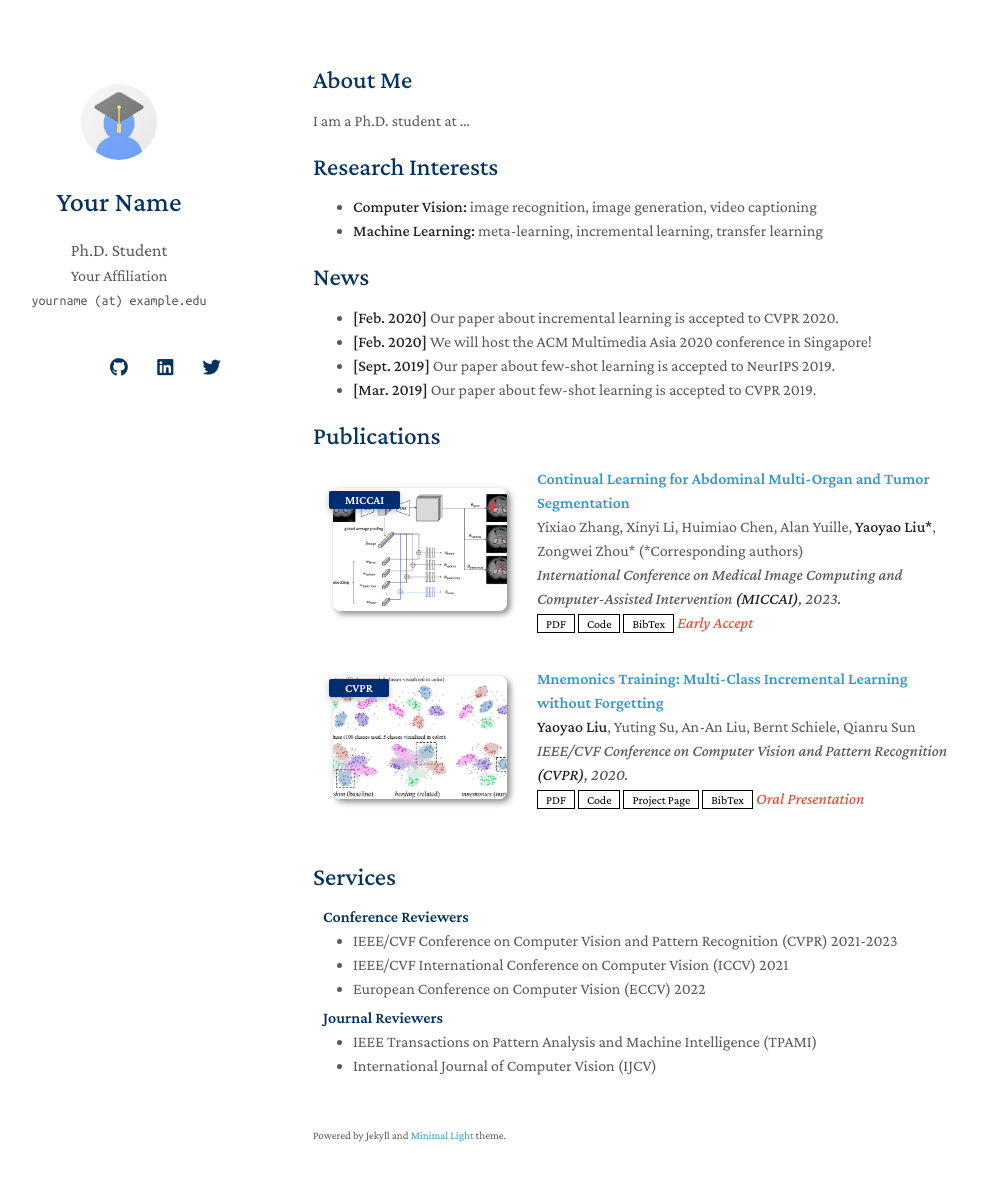
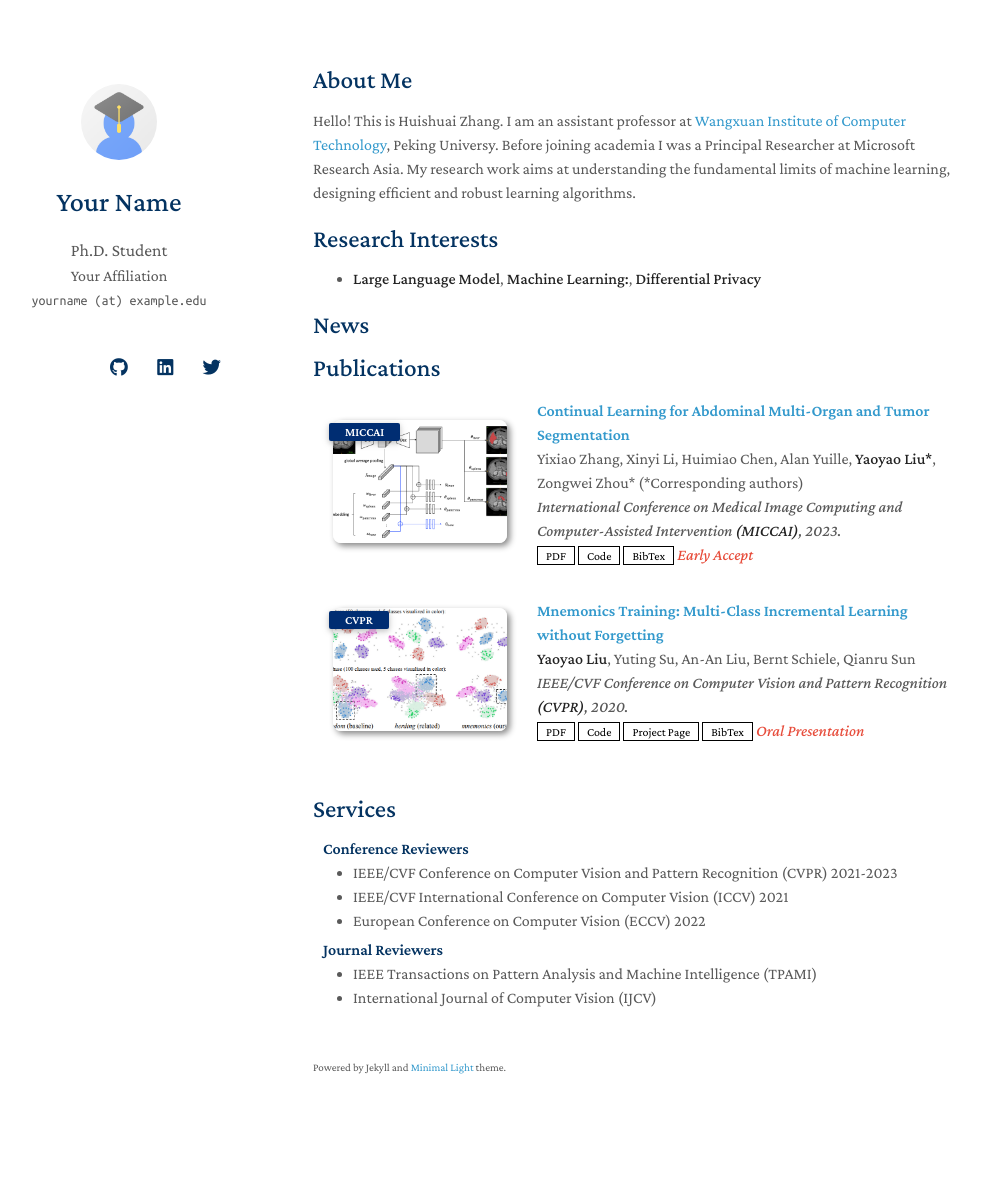
Before and after one commit to huishuai-git/huishuai-git.github.io, a Jekyll site: the page built from index.md, in a window 1280 px wide and 1216 px high. Shown: the top 1181 px of the window, without its empty margins (157-1138 px from the left). Built offline with Jekyll 4.4.1, drawn with Linux system fonts in a browser that asks for light colours; nearby versions of some CDN libraries; a style sheet for code colours, icons or effects is not loaded; our own code applies the rules of GitHub Pages for plain Markdown files.

Commit message:
changed about me

```diff
--- a/index.md
+++ b/index.md
@@ -4,19 +4,17 @@ layout: homepage
 
 ## About Me
 
-I am a Ph.D. student at ...
+
+Hello! This is Huishuai Zhang. I am an assistant professor at [Wangxuan Institute of Computer Technology](https://www.icst.pku.edu.cn), Peking Universy. Before joining academia I was a Principal Researcher at Microsoft Research Asia. My research work aims at understanding the fundamental limits of machine learning, designing efficient and robust learning algorithms.
+
+
 
 ## Research Interests
 
-- **Computer Vision:** image recognition, image generation, video captioning
-- **Machine Learning:** meta-learning, incremental learning, transfer learning
+- **Large Language Model**, **Machine Learning:**, **Differential Privacy**
 
 ## News
 
-- **[Feb. 2020]** Our paper about incremental learning is accepted to CVPR 2020.
-- **[Feb. 2020]** We will host the ACM Multimedia Asia 2020 conference in Singapore!
-- **[Sept. 2019]** Our paper about few-shot learning is accepted to NeurIPS 2019.
-- **[Mar. 2019]** Our paper about few-shot learning is accepted to CVPR 2019.
 
 {% include_relative _includes/publications.md %}
 
```
